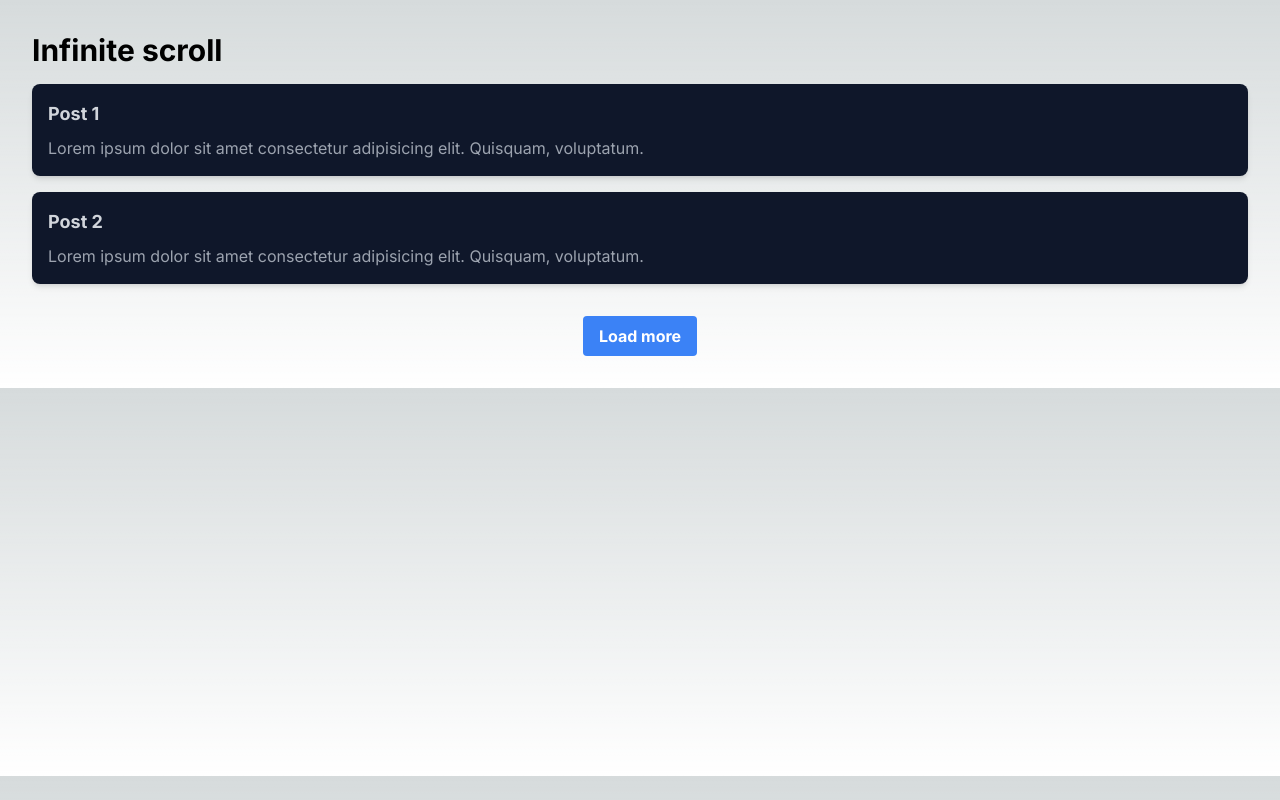
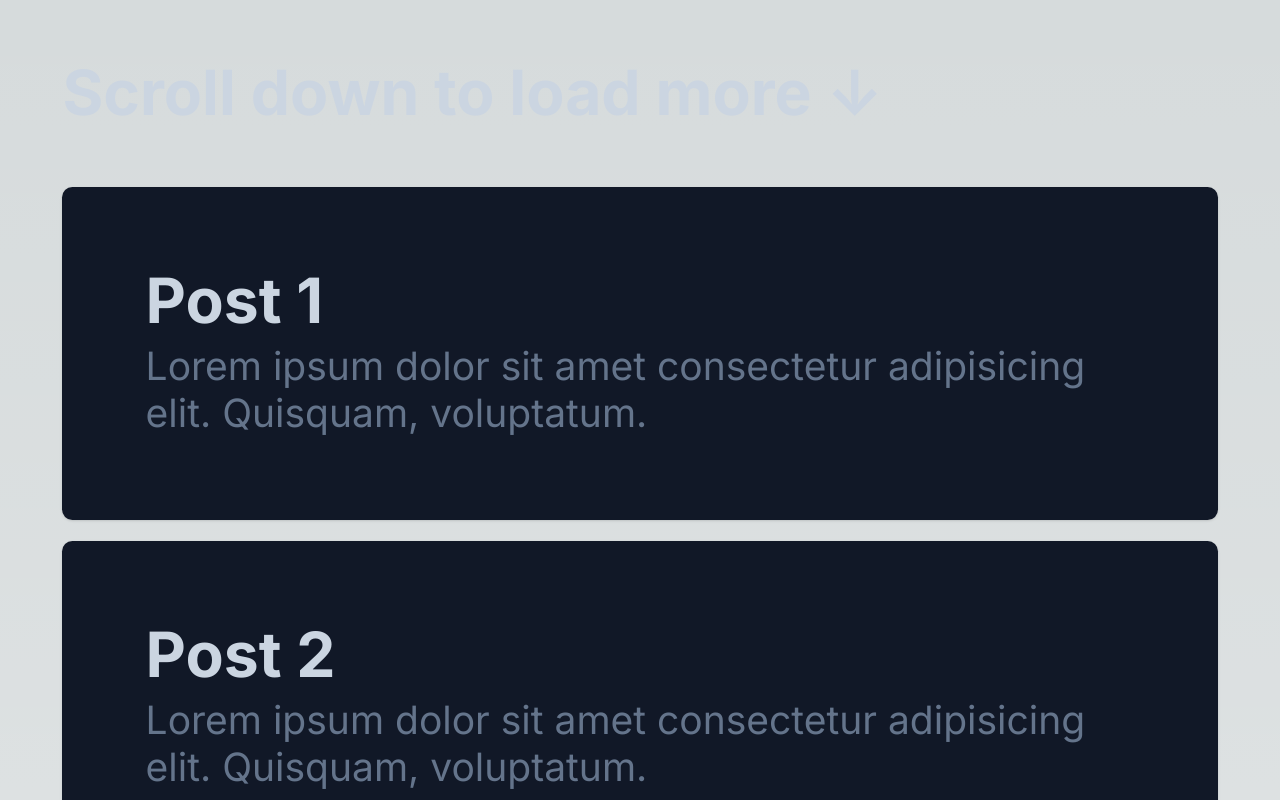
Before and after one commit to Sls0n/infinite-scroll-demo, a Next.js app: page / in a window 1280 px wide. Shown: the top 800 px of the page. Built offline with nearby package versions, Linux system fonts and the light colour scheme.

Commit message:
Created a route handler for fake data to be fetched

```diff
--- /dev/null
+++ b/app/api/data/route.ts
@@ -0,0 +1,96 @@
+import { NextResponse } from "next/server";
+
+export async function GET() {
+  const posts = [
+    {
+      id: 1,
+      title: "Post 1",
+      body: "Lorem ipsum dolor sit amet consectetur adipisicing elit. Quisquam, voluptatum.",
+    },
+    {
+      id: 2,
+      title: "Post 2",
+      body: "Lorem ipsum dolor sit amet consectetur adipisicing elit. Quisquam, voluptatum.",
+    },
+    {
+      id: 3,
+      title: "Post 3",
+      body: "Lorem ipsum dolor sit amet consectetur adipisicing elit. Quisquam, voluptatum.",
+    },
+    {
+      id: 4,
+      title: "Post 4",
+      body: "Lorem ipsum dolor sit amet consectetur adipisicing elit. Quisquam, voluptatum.",
+    },
+    {
+      id: 5,
+      title: "Post 5",
+      body: "Lorem ipsum dolor sit amet consectetur adipisicing elit. Quisquam, voluptatum.",
+    },
+    {
+      id: 6,
+      title: "Post 6",
+      body: "Lorem ipsum dolor sit amet consectetur adipisicing elit. Quisquam, voluptatum.",
+    },
+    {
+      id: 7,
+      title: "Post 7",
+      body: "Lorem ipsum dolor sit amet consectetur adipisicing elit. Quisquam, voluptatum.",
+    },
+    {
+      id: 8,
+      title: "Post 8",
+      body: "Lorem ipsum dolor sit amet consectetur adipisicing elit. Quisquam, voluptatum.",
+    },
+    {
+      id: 9,
+      title: "Post 9",
+      body: "Lorem ipsum dolor sit amet consectetur adipisicing elit. Quisquam, voluptatum.",
+    },
+    {
+      id: 10,
+      title: "Post 10",
+      body: "Lorem ipsum dolor sit amet consectetur adipisicing elit. Quisquam, voluptatum.",
+    },
+    {
+      id: 11,
+      title: "Post 11",
+      body: "Lorem ipsum dolor sit amet consectetur adipisicing elit. Quisquam, voluptatum.",
+    },
+    {
+      id: 12,
+      title: "Post 12",
+      body: "Lorem ipsum dolor sit amet consectetur adipisicing elit. Quisquam, voluptatum.",
+    },
+    {
+      id: 13,
+      title: "Post 13",
+      body: "Lorem ipsum dolor sit amet consectetur adipisicing elit. Quisquam, voluptatum.",
+    },
+    {
+      id: 14,
+      title: "Post 14",
+      body: "Lorem ipsum dolor sit amet consectetur adipisicing elit. Quisquam, voluptatum.",
+    },
+    {
+      id: 15,
+      title: "Post 15",
+      body: "Lorem ipsum dolor sit amet consectetur adipisicing elit. Quisquam, voluptatum.",
+    },
+    {
+      id: 16,
+      title: "Post 16",
+      body: "Lorem ipsum dolor sit amet consectetur adipisicing elit. Quisquam, voluptatum.",
+    },
+    {
+      id: 17,
+      title: "Post 17",
+      body: "Lorem ipsum dolor sit amet consectetur adipisicing elit. Quisquam, voluptatum.",
+    },
+  ];
+
+  // Simulating a 1s delay before returning the response
+  await new Promise((resolve) => setTimeout(resolve, 1000));
+
+  return NextResponse.json(posts);
+}
--- a/app/globals.css
+++ b/app/globals.css
@@ -1,6 +1,11 @@
 @tailwind base;
 @tailwind components;
 @tailwind utilities;
+
+html {
+  /* Making the font-size larger by default */
+  font-size: 130%;
+}
 
 :root {
   --foreground-rgb: 0, 0, 0;
--- a/app/page.tsx
+++ b/app/page.tsx
@@ -1,10 +1,44 @@
 "use client";
 
-import { useRef } from "react";
+import { useEffect, useRef } from "react";
 import { useIntersection } from "@mantine/hooks";
 import { useInfiniteQuery } from "@tanstack/react-query";
 
-const posts = [
+const fetchPosts = async (page: number) => {
+  const res = await fetch("/api/data");
+
+  const posts = await res.json();
+
+  // showing 2 posts per page
+  return posts.slice((page - 1) * 2, page * 2);
+};
+
+export default function Home() {
+  const lastPostRef = useRef<HTMLDivElement>(null);
+
+  const { ref, entry } = useIntersection({
+    root: lastPostRef?.current,
+    threshold: 1,
+  });
+
+  const { data, fetchNextPage, isFetchingNextPage, hasNextPage } =
+    useInfiniteQuery(
+      ["posts"],
+      async ({ pageParam = 1 }) => {
+        const response = await fetchPosts(pageParam);
+        return response;
+      },
+      {
+        getNextPageParam: (lastPage, allPages) => {
+          if (lastPage?.length < 2) {
+            return undefined;
+          }
+
+          return allPages.length + 1;
+        },
+        initialData: {
+          pages: [
+            [
               {
                 id: 1,
                 title: "Post 1",
@@ -15,140 +49,75 @@ const posts = [
                 title: "Post 2",
                 body: "Lorem ipsum dolor sit amet consectetur adipisicing elit. Quisquam, voluptatum.",
               },
-  {
-    id: 3,
-    title: "Post 3",
-    body: "Lorem ipsum dolor sit amet consectetur adipisicing elit. Quisquam, voluptatum.",
-  },
-  {
-    id: 4,
-    title: "Post 4",
-    body: "Lorem ipsum dolor sit amet consectetur adipisicing elit. Quisquam, voluptatum.",
-  },
-  {
-    id: 5,
-    title: "Post 5",
-    body: "Lorem ipsum dolor sit amet consectetur adipisicing elit. Quisquam, voluptatum.",
-  },
-  {
-    id: 6,
-    title: "Post 6",
-    body: "Lorem ipsum dolor sit amet consectetur adipisicing elit. Quisquam, voluptatum.",
-  },
-  {
-    id: 7,
-    title: "Post 7",
-    body: "Lorem ipsum dolor sit amet consectetur adipisicing elit. Quisquam, voluptatum.",
-  },
-  {
-    id: 8,
-    title: "Post 8",
-    body: "Lorem ipsum dolor sit amet consectetur adipisicing elit. Quisquam, voluptatum.",
-  },
-  {
-    id: 9,
-    title: "Post 9",
-    body: "Lorem ipsum dolor sit amet consectetur adipisicing elit. Quisquam, voluptatum.",
-  },
-  {
-    id: 10,
-    title: "Post 10",
-    body: "Lorem ipsum dolor sit amet consectetur adipisicing elit. Quisquam, voluptatum.",
-  },
-  {
-    id: 11,
-    title: "Post 11",
-    body: "Lorem ipsum dolor sit amet consectetur adipisicing elit. Quisquam, voluptatum.",
-  },
-  {
-    id: 12,
-    title: "Post 12",
-    body: "Lorem ipsum dolor sit amet consectetur adipisicing elit. Quisquam, voluptatum.",
-  },
-  {
-    id: 13,
-    title: "Post 13",
-    body: "Lorem ipsum dolor sit amet consectetur adipisicing elit. Quisquam, voluptatum.",
-  },
-  {
-    id: 14,
-    title: "Post 14",
-    body: "Lorem ipsum dolor sit amet consectetur adipisicing elit. Quisquam, voluptatum.",
-  },
-  {
-    id: 15,
-    title: "Post 15",
-    body: "Lorem ipsum dolor sit amet consectetur adipisicing elit. Quisquam, voluptatum.",
-  },
-  {
-    id: 16,
-    title: "Post 16",
-    body: "Lorem ipsum dolor sit amet consectetur adipisicing elit. Quisquam, voluptatum.",
-  },
-  {
-    id: 17,
-    title: "Post 17",
-    body: "Lorem ipsum dolor sit amet consectetur adipisicing elit. Quisquam, voluptatum.",
-  },
-];
-
-const fetchPosts = async (page: number) => {
-  await new Promise((resolve) => {
-    setTimeout(() => {
-      resolve(posts);
-    }, 1000);
-  });
-
-  // showing 2 posts per page
-  return posts.slice((page - 1) * 2, page * 2);
-};
-
-export default function Home() {
-  const { data, fetchNextPage, isFetchingNextPage } = useInfiniteQuery(
-    ["posts"],
-    async ({ pageParam = 1 }) => {
-      const response = await fetchPosts(pageParam);
-      return response;
-    },
-    {
-      getNextPageParam: (_, pages) => {
-        return pages.length + 1;
-      },
-      initialData: {
-        pages: [posts.slice(0, 2)],
+            ],
+          ],
           pageParams: [1],
         },
       }
     );
 
+  useEffect(() => {
+    if (entry?.isIntersecting) {
+      fetchNextPage();
+    }
+    console.log(hasNextPage);
+  }, [entry, hasNextPage]);
+
+  const _posts = data?.pages.flatMap((page) => page);
+
   return (
     <div className="container mx-auto p-8">
-      <h1 className="text-3xl font-bold mb-4">Infinite scroll</h1>
-      <div className="flex flex-col flex-wrap w-full gap-4">
-        {data?.pages.flatMap((page) => (
-          <div key={page[0].id}>
-            {page.map((post) => (
+      <h1 className="text-5xl font-bold mb-4 p-4 text-slate-300">
+        Scroll down to load more &darr;
+      </h1>
+      <div className="flex flex-col flex-wrap w-full gap-4 p-4">
+        {_posts?.map((post, index) => {
+          if (index === _posts.length - 1) {
+            return (
               <div
+                ref={ref}
                 key={post.id}
-                className="bg-slate-900 rounded-lg shadow-md p-4 mb-4"
+                className="bg-gray-900 p-16 rounded-lg shadow"
               >
-                <h2 className="text-lg font-bold mb-2 text-gray-300">
+                <h2 className="text-5xl font-bold text-slate-300 mb-2">
                   {post.title}
                 </h2>
-                <p className="text-gray-400">{post.body}</p>
+                <p className="text-slate-500 text-3xl">{post.body}</p>
               </div>
-            ))}
+            );
+          }
+          return (
+            <div key={post.id} className="bg-gray-900 p-16 rounded-lg shadow">
+              <h2 className="text-5xl font-bold text-slate-300 mb-2">
+                {post.title}
+              </h2>
+              <p className="text-slate-500 text-3xl">{post.body}</p>
             </div>
-        ))}
+          );
+        })}
       </div>
-      <div className="text-center">
-        <button
+      <div>
+        <div
           onClick={() => fetchNextPage()}
-          disabled={isFetchingNextPage}
-          className="bg-blue-500 hover:bg-blue-700 text-white font-bold py-2 px-4 rounded mt-4"
+          className="text-white font-bold rounded mt-4 p-4"
         >
-          {isFetchingNextPage ? "Loading more..." : "Load more"}
-        </button>
+          {hasNextPage ? (
+            <div
+              onClick={() => fetchNextPage()}
+              className="text-white font-bold rounded mt-4 p-4"
+            >
+              {isFetchingNextPage ? (
+                <span className="animate-pulse">Loading...</span>
+              ) : (
+                <span>Load more</span>
+              )}
+            </div>
+          ) : (
+            <div className="text-white font-bold rounded mt-4 p-4">
+              End of list.
+            </div>
+          )}
+        </div>
       </div>
     </div>
   );
```
Lines whose indentation alone changed are shown as unchanged.
